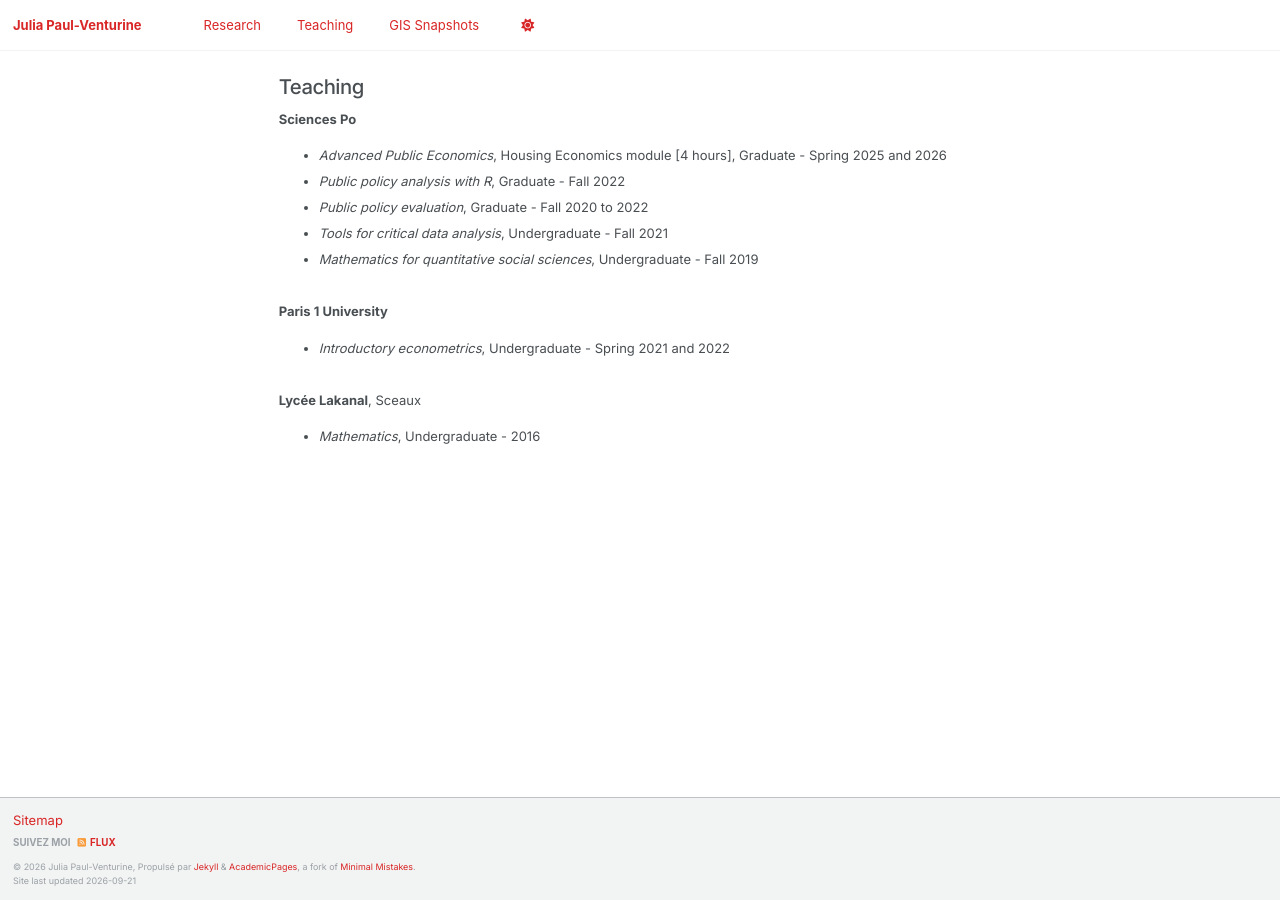
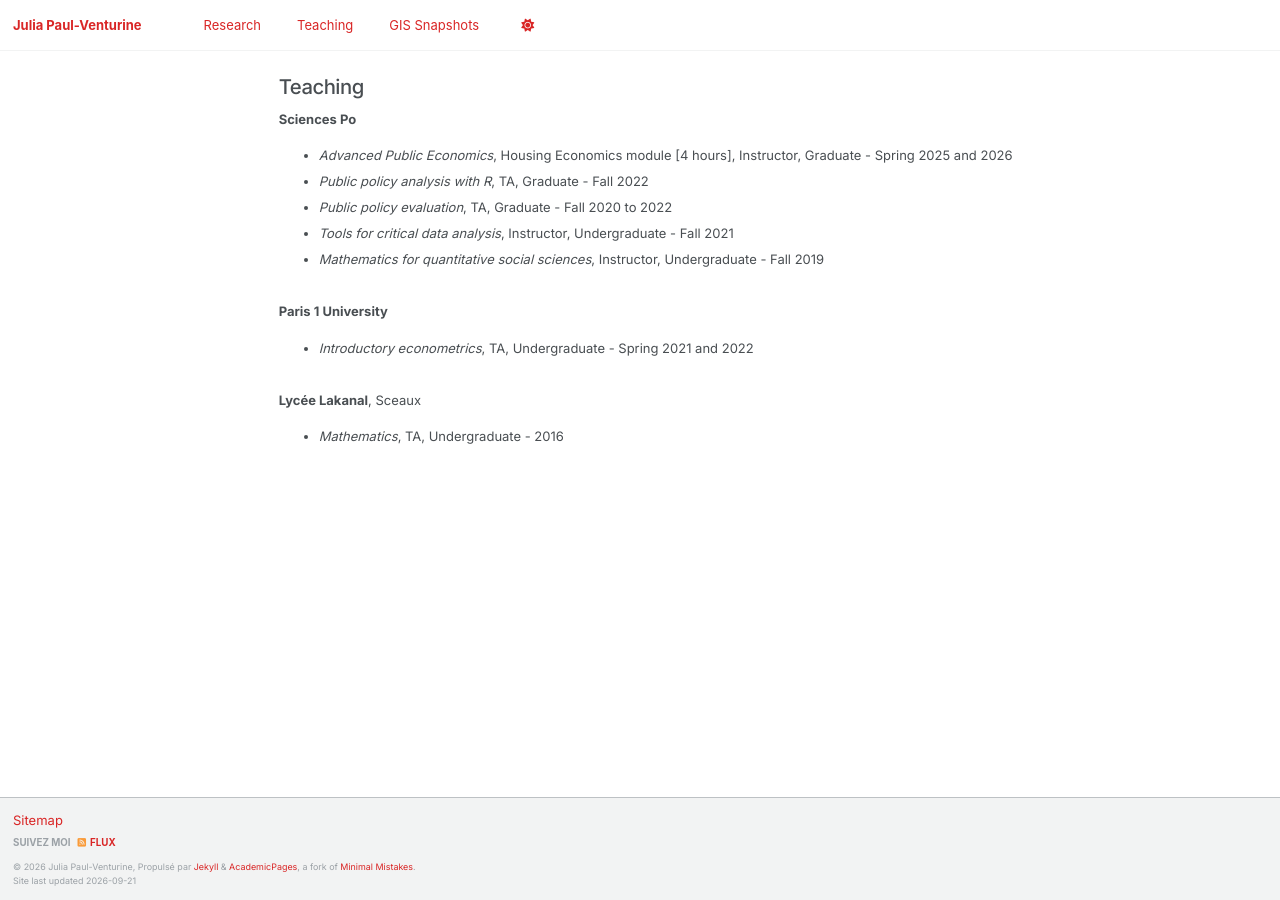
Before and after one commit to julia-paulventurine/julia-paulventurine.github.io, a Jekyll site: the page built from _pages/teaching.md, in a window 1280 px wide. Built offline with Jekyll 4.4.1, drawn with Linux system fonts in a browser that asks for light colours; a script that is not in the unit is left out.

Commit message:
Update teaching.md

```diff
--- a/_pages/teaching.md
+++ b/_pages/teaching.md
@@ -7,17 +7,17 @@ author_profile: false
 ---
 
 **Sciences Po**
-* *Advanced Public Economics*, Housing Economics module [4 hours], Graduate - Spring 2025 and 2026
-* *Public policy analysis with R*, Graduate - Fall 2022
-* *Public policy evaluation*, Graduate - Fall 2020 to 2022
-* *Tools for critical data analysis*, Undergraduate - Fall 2021
-* *Mathematics for quantitative social sciences*, Undergraduate - Fall 2019 \
+* *Advanced Public Economics*, Housing Economics module [4 hours], Instructor, Graduate - Spring 2025 and 2026
+* *Public policy analysis with R*, TA, Graduate - Fall 2022
+* *Public policy evaluation*, TA, Graduate - Fall 2020 to 2022
+* *Tools for critical data analysis*, Instructor, Undergraduate - Fall 2021
+* *Mathematics for quantitative social sciences*, Instructor, Undergraduate - Fall 2019 \
 <br>
 
 **Paris 1 University**
-* *Introductory econometrics*, Undergraduate - Spring 2021 and 2022 \
+* *Introductory econometrics*, TA, Undergraduate - Spring 2021 and 2022 \
 <br>
 
 **Lycée Lakanal**, Sceaux
-* *Mathematics*,  Undergraduate  - 2016
+* *Mathematics*, TA, Undergraduate  - 2016
 <br>
```
